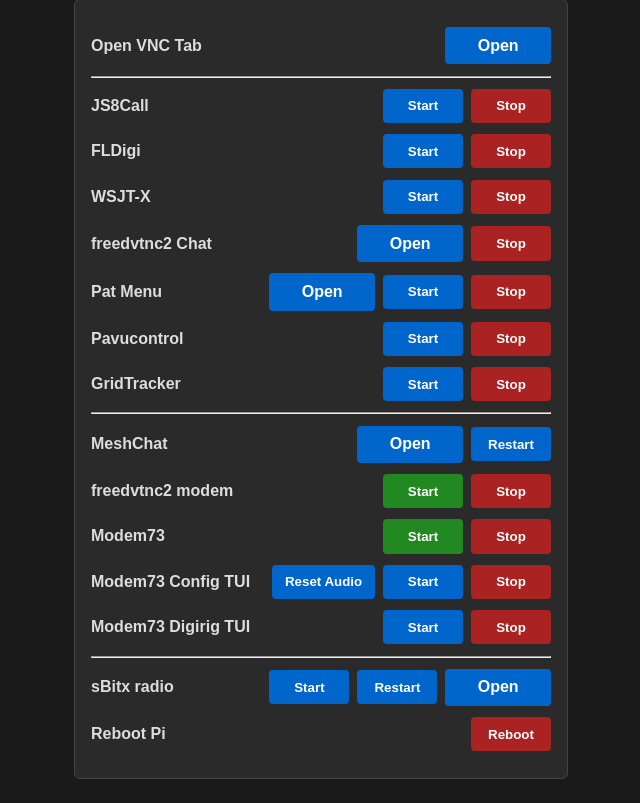
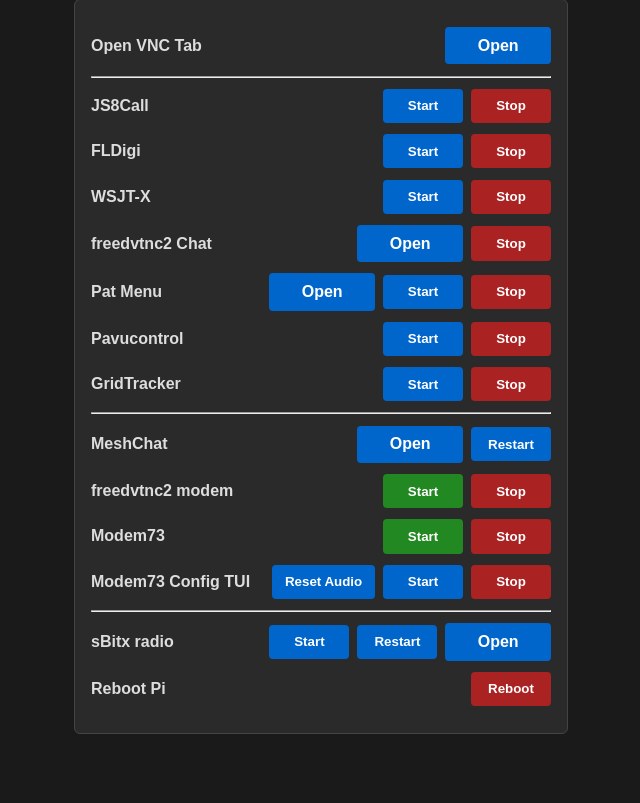
Before and after one commit to smeshT/sBitx-Launcher, a Flask app: template templates/index.html in a window 1280 px wide. Shown: the part 149-952 px from the top of the page, without its empty margins (319-959 px from the left). After the commit the page ends 883 px from the top, so only its background shows below. Run offline with Flask 3, Linux system fonts and the light colour scheme; the template is opened without the code that fills it: most values are stand-ins (such as "Sample title", 1, 10 or a date in 2020).

Commit message:
Remove Modem73 Digirig TUI row and retire modem73.service
Mirror of sbitx 2909af1. The row only existed to launch a separately
built modem73-digirig binary; v2.4.8+ selects configs with --config,
so the dedicated binary and its row are redundant.

Kept: headless Modem73 (loopback) row and Modem73 Config TUI row.

```diff
--- a/app.py
+++ b/app.py
@@ -165,7 +165,6 @@ def index():
         "WSJT-X": is_running("wsjtx"),
         "freedvtnc2 Chat": (is_running(r"tmux.*-s freedvtnc2") and is_running(r"/local/bin/freedvtnc2")),
         "Modem73 TUI": is_running(r"lxterminal.*--title=modem73[^-]"),
-        "Modem73 Digirig TUI": is_running("lxterminal.*--title=modem73-digirig"),
         "freedvtnc2 interface": freedvtnc2_in_reticulum(),
         "Modem73 interface": modem73_in_reticulum(),
         "Pat Menu": is_running("Pat Menu"),
@@ -427,21 +426,6 @@ def stop_modem73_tui():
     lxterminals the user has open."""
     run_script("stop_modem73_tui.sh")
     return redirect(url_for("index"))
-
-
-@app.route("/start-modem73-digirig-tui", methods=["POST"])
-def start_modem73_digirig_tui():
-    """Open upstream modem73 in TUI mode on Digirig audio.
-    Uses /home/pi/.config/modem73-digirig/settings which the
-    operator configures on first run."""
-    run_script("start_modem73_digirig_tui.sh")
-    return redirect(url_for("index"))
-
-@app.route("/stop-modem73-digirig-tui", methods=["POST"])
-def stop_modem73_digirig_tui():
-    """Close the modem73 Digirig TUI lxterminal."""
-    run_script("stop_modem73_digirig_tui.sh")
-    return redirect(url_for("index"))
 @app.route("/restart-reticulum", methods=["POST"])
 def restart_reticulum_and_meshchatx():
     """Restart rnsd + meshchatx + lxmd in order. Bounces freedvtnc2 too.
--- a/templates/index.html
+++ b/templates/index.html
@@ -268,11 +268,6 @@
         </div>
 
 
-        <div class="row">
-            <div class="name" title="Upstream modem73 (RFnexus) TUI on Digirig audio. Uses /home/pi/.config/modem73-digirig/settings. Do NOT run at the same time as the Modem73 TUI above.">Modem73 Digirig TUI</div>
-            <form action="/start-modem73-digirig-tui" method="post"><button>Start</button></form>
-            <form action="/stop-modem73-digirig-tui" method="post"><button class="stop">Stop</button></form>
-        </div>
         <hr>
 
         <div class="row">
```
Also changed, not shown: 2 other files.
